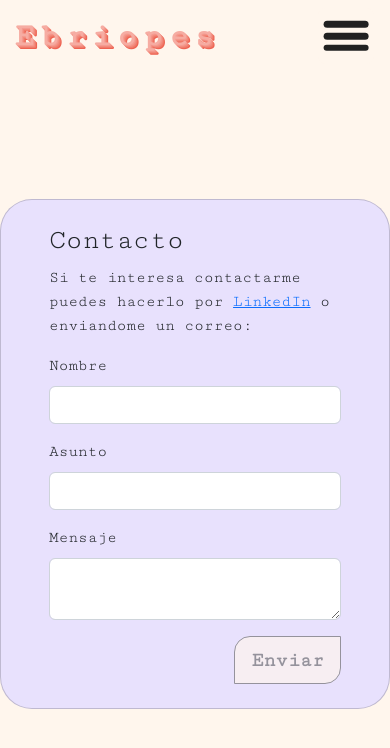
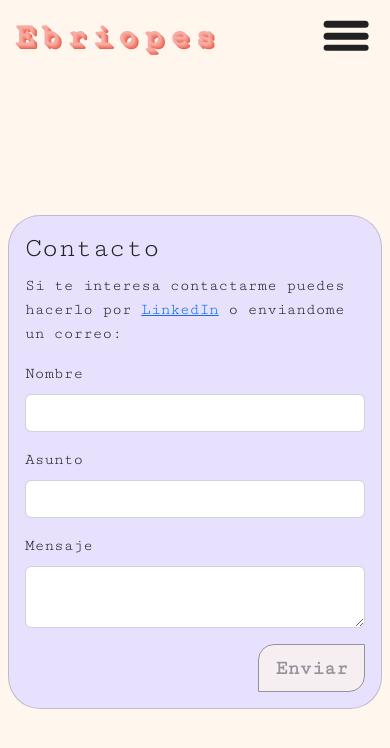
Before and after one commit to Ebriopes/Ebriopes.github.io, an Angular app: page /contact in a window 390 px wide. Shown: the top 748 px of the page. Built offline with nearby package versions, Linux system fonts and the light colour scheme; a web font is replaced by a local one.

Commit message:
:lipstick: :iphone: Style: fix contact styles in mobile

```diff
--- a/src/app/core/contact/contact.component.html
+++ b/src/app/core/contact/contact.component.html
@@ -1,6 +1,6 @@
 <main class="container">
   <section class="row align-content-center h-100">
-    <div class="card col col-12 col-lg-6 offset-lg-3 px-5 py-4">
+    <div class="card col col-12 col-lg-6 offset-lg-3 p-3 px-md-5 py-md-4">
       <h1>Contacto</h1>
 
       <p>
--- a/src/app/core/contact/contact.component.scss
+++ b/src/app/core/contact/contact.component.scss
@@ -1,10 +1,12 @@
 @import 'src/assets/scss';
 
 main.container {
-  height: calc(100vh - 6rem);
+  min-height: $content-height;
 
   > section {
-    height: 100%;
+    min-height: $content-height;
+    // height: 100%;
+    padding-inline: 0.5rem;
 
     div.card {
       background-color: var(--secondary);
```
